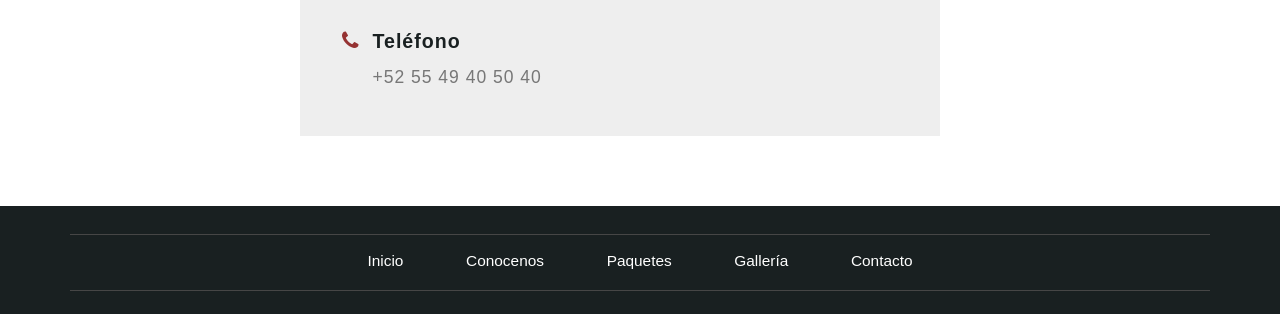
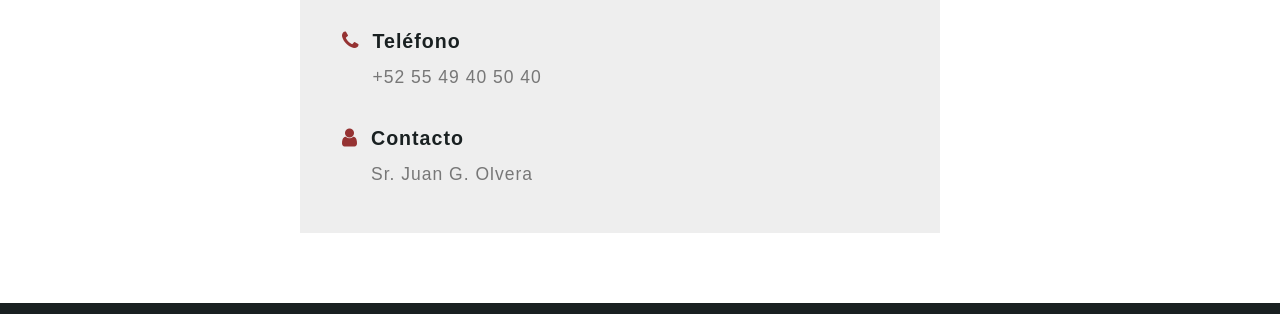
Before and after one commit to login-cloud/salonLindavista, a plain HTML site: page contact.html in a window 1280 px wide. Shown: the part 414-728 px from the top of the page. Drawn offline with nearby package versions, Linux system fonts and the light colour scheme; a web font is replaced by a local one.

Commit message:
contacto

```diff
--- a/contact.html
+++ b/contact.html
@@ -90,6 +90,7 @@
                     <li>
                         <i class="fa fa-envelope-o list-icon" aria-hidden="true"></i>
                         <a href="mailto: poligigio@hotmail.com"> poligigio@hotmail.com </a>
+
                     </li>
                 </ul>
             </div>
@@ -129,7 +130,23 @@
                     <div class="clearfix"></div>
                 </div>
 
+
+                 <div class="call contact-grid-agileinfo c2">
+                    <div class="contact-icon-wthree">
+                        <span class="fa fa-user" aria-hidden="true"></span>
+                    </div>
+                    <div class="contact-text-agileinfo">
+                        <h4>Contacto</h4>
+                        <p id="telefono">Sr. Juan G. Olvera</p>
+
+                    </div>
+                    <div class="clearfix"></div>
+                </div>
+
             </div>
+
+
+
 
             <div class="clearfix"></div>
         </div>
```
